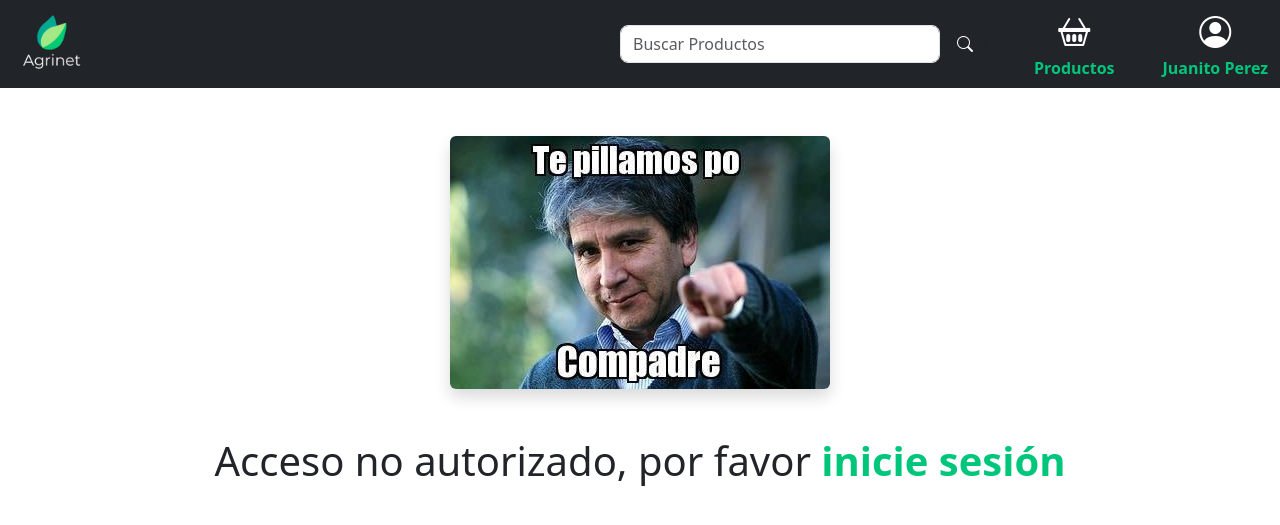
After one commit to ctomrp/django-agrinet, a Django app: page /users/unauthorized_access in a window 1280 px wide. The commit adds this page. Shown: the top 525 px of the page. Run offline with Django 5.2, Linux system fonts and the light colour scheme; some libraries are stand-ins or nearby versions.

Commit message:
deny unauthorized access

```diff
--- a/apps/users/forms.py
+++ b/apps/users/forms.py
@@ -65,7 +65,6 @@ class UserClientForm(forms.ModelForm):
         }
 
 
-
 # login form
 class CustomAuthenticationForm(AuthenticationForm):
     username = forms.CharField(
--- /dev/null
+++ b/apps/users/static/styles/unauth.css
@@ -0,0 +1,13 @@
+a {
+font-weight: bold;
+text-decoration: none;
+color: #00c67c;
+}
+
+a:hover {
+color: #00ffa2;
+}
+
+a:active {
+color: #6dcaa8;
+}
--- a/apps/users/templates/login.html
+++ b/apps/users/templates/login.html
@@ -33,7 +33,7 @@
           <button type="submit" class="btn-custom">Iniciar Sesión</button>
         </div>
         <p class="text-center span">
-          ¿No tienes una cuenta? Regístrate <a href="">aquí</a>
+          ¿No tienes una cuenta? Regístrate <a href="{% url 'client_register_form' %}">aquí</a>
         </p>
       </form>
 
--- /dev/null
+++ b/apps/users/templates/unauthorized_access.html
@@ -0,0 +1,16 @@
+{% extends 'base_template.html' %}
+{% load static %}
+
+{% block extra_css %}
+  <link rel="stylesheet" href="{% static 'styles/unauth.css' %}">
+{% endblock extra_css %}
+
+
+
+    {% block main %}
+    <div class="d-flex flex-column mt-5">
+
+      <img src="{% static 'assets/unauth.jpg' %}" alt="" class="rounded mx-auto d-block shadow">
+      <h1 class="fs-1 mt-5 text-center">Acceso no autorizado, por favor <a href="{% url 'login' %}" class="fs-1">inicie sesión</a></h1>
+    </div>
+    {% endblock main %}
--- a/apps/users/urls.py
+++ b/apps/users/urls.py
@@ -1,7 +1,7 @@
 from django.urls import path
+from django.contrib.auth import views as auth_views
 
 from . import views
-
 
 urlpatterns = [
     path('register_client/', views.userClientRegistration, name='client_register_form'),
@@ -11,4 +11,5 @@ urlpatterns = [
     path("client/", views.client_dashboard, name="client_dashboard"),
     path('logout/', views.custom_logout, name='logout'),
     path('client/<int:product_id>', views.client_product_detail,name='client_product_detail'),
+    path("unauthorized_access", views.unauthorized_access, name="unauthorized_access"),
 ]
--- a/apps/users/views.py
+++ b/apps/users/views.py
@@ -74,3 +74,6 @@ def custom_logout(request):
 def client_product_detail(request, product_id):
     product = get_object_or_404(Product, pk=product_id)
     return render(request, 'client_product_detail.html', {'product': product})
+
+def unauthorized_access(request):
+    return render(request, "unauthorized_access.html")
--- a/core/settings.py
+++ b/core/settings.py
@@ -132,3 +132,7 @@ MEDIA_ROOT = os.path.join(BASE_DIR, 'apps/products/static/media/')
 
 #URL PARA ACCEDER A ARCHIVOS GUARDADOS
 MEDIA_URL = '/media/'
+
+# REDIRECCION A HOME SI INTENTA VER URLS SIN LOGEARSE
+LOGIN_REDIRECT_URL = 'unauthorized_access'
+LOGIN_URL = 'unauthorized_access'
--- a/templates/base_template.html
+++ b/templates/base_template.html
@@ -22,7 +22,7 @@
 
     <nav class="navbar nav">
         <div class="container-fluid">
-          <a class="navbar-brand " href="#">
+          <a class="navbar-brand " href="{% url 'login' %}">
             <img src="{% static 'img/logotext.png' %}" alt="" width="80" >
           </a>
           <form class="d-flex ms-auto me-5">
```
Also changed, not shown: apps/users/static/styles/login.css (line endings or trailing spaces), static/assets/unauth.jpg (added).
